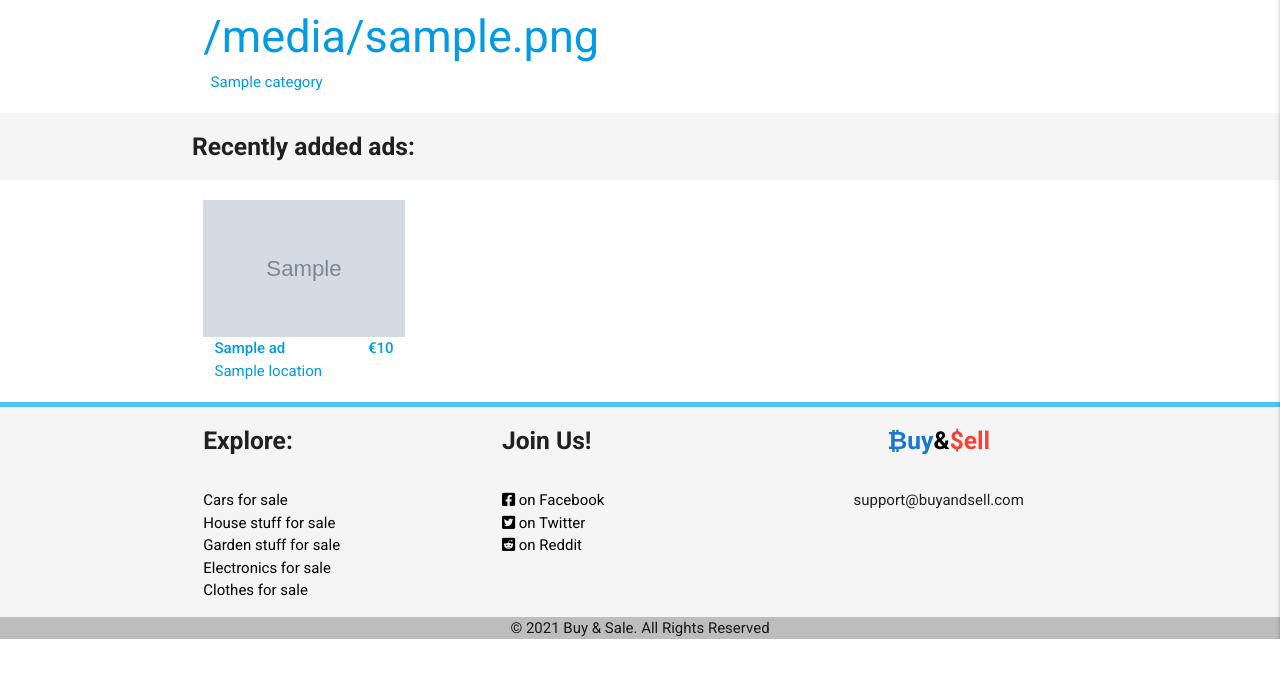
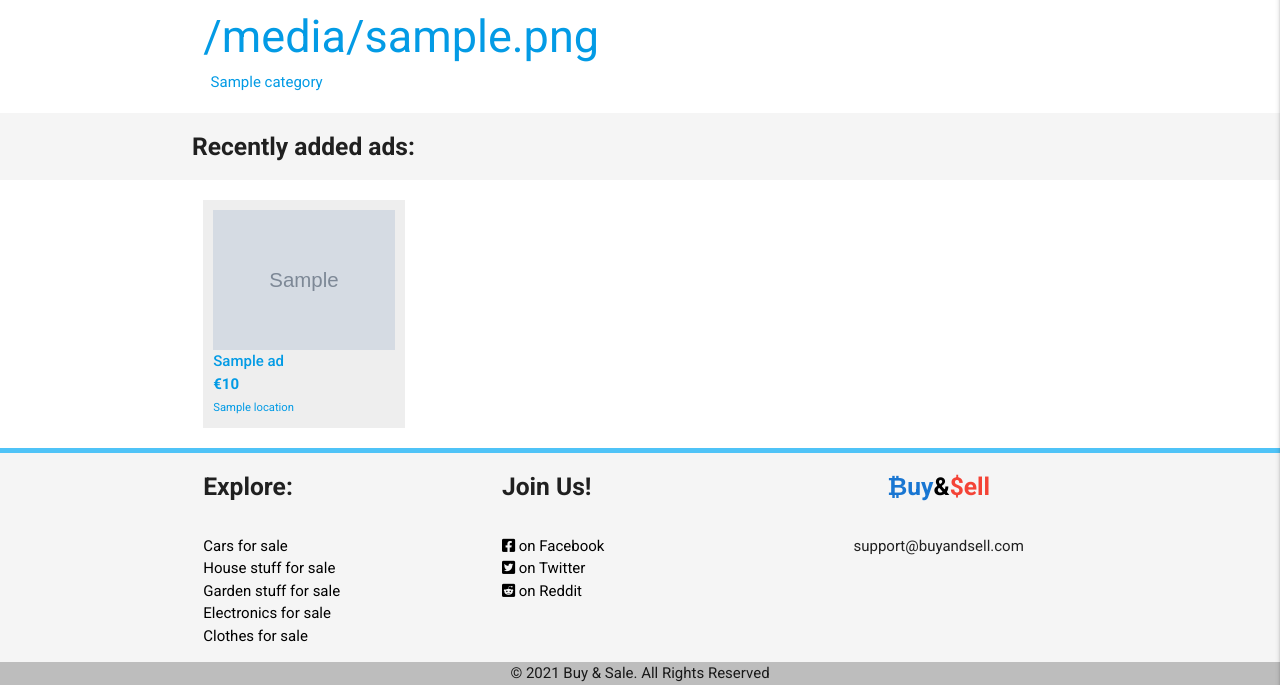
Before and after one commit to zokam1411/milestone-project-3, a Flask app: page / in a window 1280 px wide. Shown: the part 168-853 px from the top of the page. Before the commit the page ends 807 px from the top, so only its background shows below. Run offline with Flask 2, Linux system fonts and the light colour scheme; grey boxes marked "Sample" are stand-in pictures; a database or web service that is not in the repository returns one stand-in record (values such as "Sample title"); some libraries are stand-ins or nearby versions.

Commit message:
Style ads display on main page

```diff
--- a/static/css/style.css
+++ b/static/css/style.css
@@ -60,14 +60,21 @@ footer .row {
     margin-bottom: 50px;
 }
 
-.img-holder {
-    height: 137px;
-    background: grey;
-    width: 100%;
+.main-ad-holder {
+    padding: 10px;
 }
-.img-holder img {
+
+.col .row {
+    margin: 0;
+}
+
+.ad-img-holder {
+    height: 140px;
+}
+
+.ad-img-holder img {
 object-fit: cover;
-height: 137px;
+height: 140px;
 width: 100%;
 }
 
--- a/templates/ads.html
+++ b/templates/ads.html
@@ -48,26 +48,31 @@
         </div>
     </div>
 </div>
+<!-- test -->
 <div class="container">
     <div class="row">
         {% for ad in ads %}
         <div class="col s6 m3">
-            <div class="grey lighten-4">
-                <a href="{{ url_for('view_ad', ad_id=ad._id) }}">
-                    <div class="img-holder center-align">
+            <a href="{{ url_for('view_ad', ad_id=ad._id) }}">
+                <div class="grey lighten-3 main-ad-holder">
+                    <div class="white ad-img-holder">
                         <img src="{{url_for('img_uploads', filename=ad['item_image'])}}" alt="item_image">
                     </div>
-                    <div class="col s7 m8 truncate"><strong>{{ ad.title }}</strong></div>
-                    <div class="col s5 m4 right-align"><strong>€{{ ad.price }}</strong></div>
-                    <div class="col s8">{{ ad.location }}</div>
-                    {% if ad.urgent == "on" %}
-                    <div class="col s4 right-align"><i class="fas fa-hammer yellow-text text-accent-4 tooltipped"
-                            data-position="bottom" data-tooltip="Price negotiable for quick sale."></i></div>
-                    {% endif %}
-                </a>
-            </div>
+                    <div class="row">
+                        <div class="truncate"><strong>{{ ad.title }}</strong></div>
+                        {% if ad.urgent == "on" %}
+                        <div><b>&#8364;{{ ad.price }}</b> <i class="fas fa-hammer yellow-text text-accent-4 tooltipped"
+                                data-position="bottom" data-tooltip="Price negotiable for quick sale."></i></div>
+                        {% else %}
+                        <div><b>&#8364;{{ ad.price }}</b></div>
+                        {% endif %}
+                        <div><small>{{ ad.location }}</small></div>
+                    </div>
+                </div>
+            </a>
         </div>
         {% endfor %}
     </div>
 </div>
+
 {% endblock %}
```
